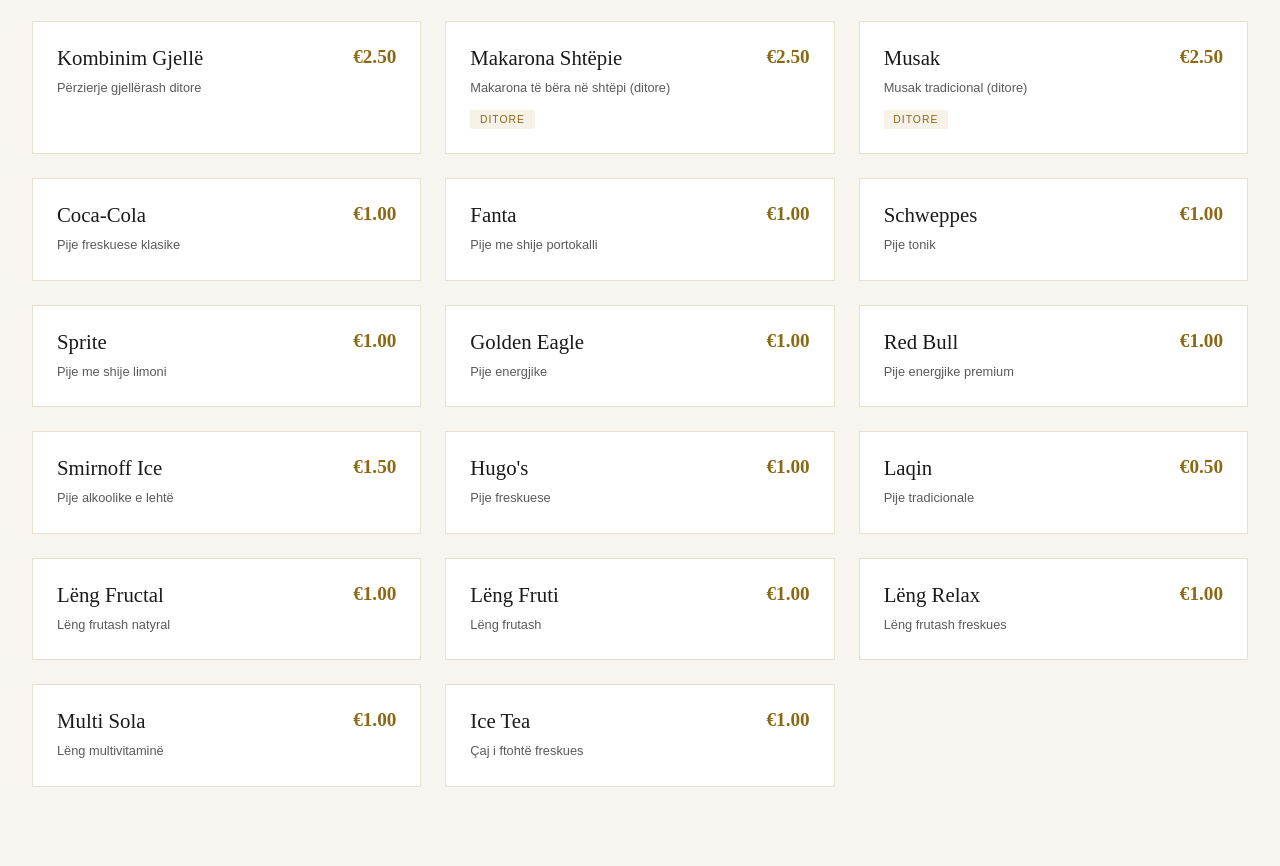
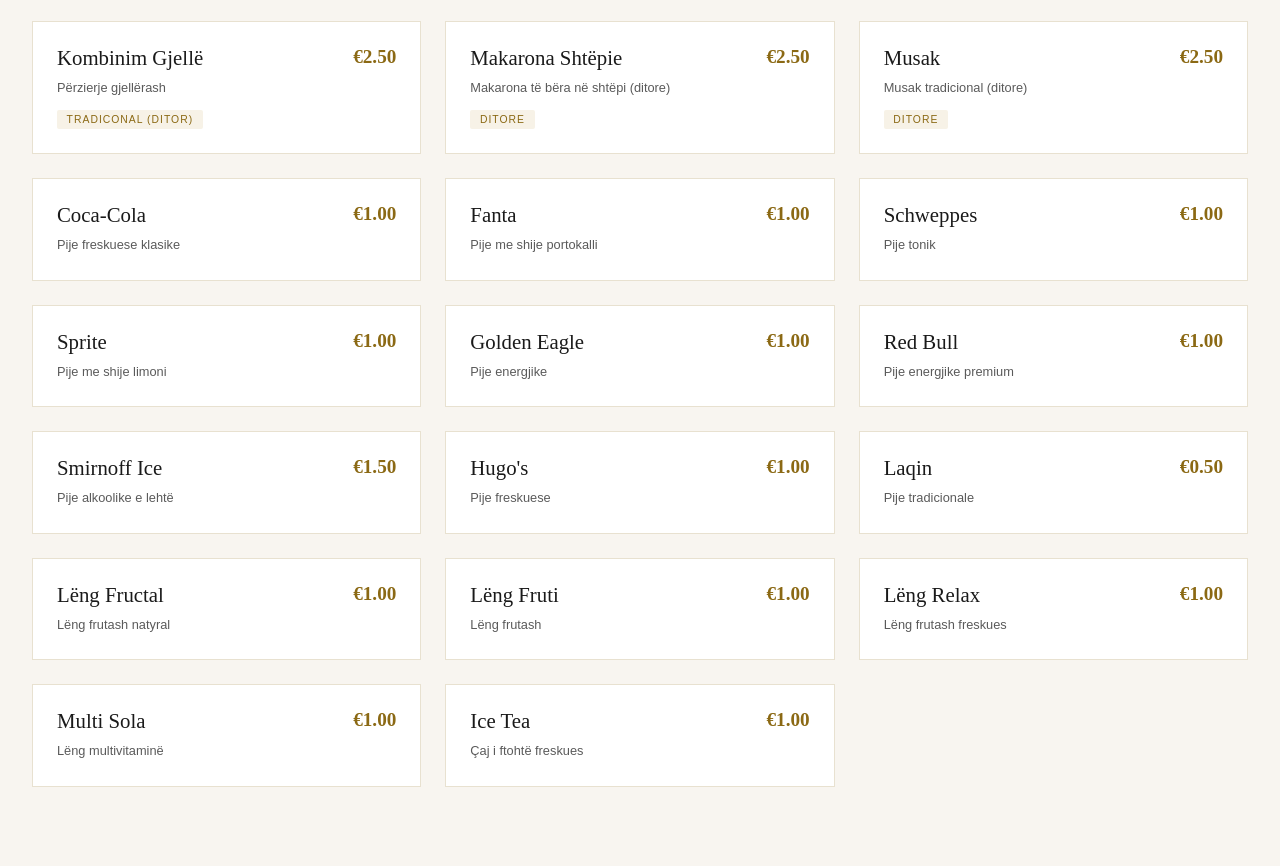
Before and after one commit to nukedbyunknown/Sharri-Resturant, a plain HTML site: page index.html in a window 1280 px wide. Shown: the part 2424-3290 px from the top of the page. Drawn offline with Linux system fonts and the light colour scheme.

```diff
--- a/index.html
+++ b/index.html
@@ -904,7 +904,8 @@
                         <span class="price">€2.50</span>
                     </div>
                 </div>
-                <p class="description">Përzierje gjellërash ditore</p>
+                <p class="description">Përzierje gjellërash</p>
+                <span class="tag">TRADICONAL (DITOR)</span>
             </div>
 
             <div class="menu-item" data-category="gjelle" style="animation-delay: 1.5s;">
```
